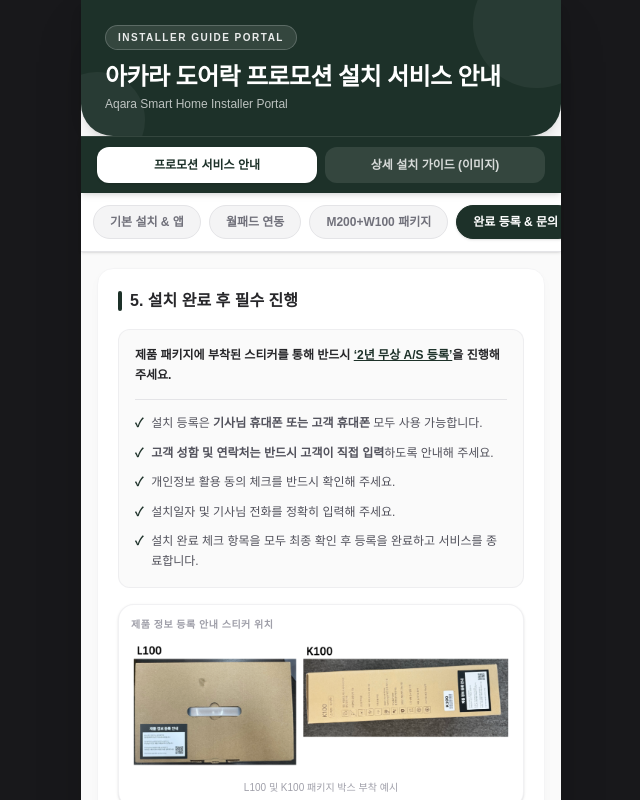
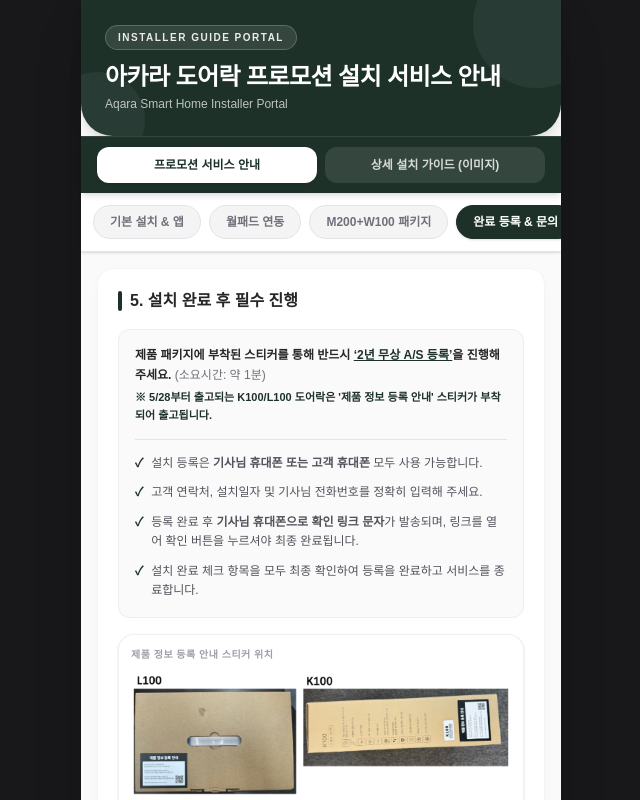
Before and after one commit to JyongSong/warranty-h5, a Next.js app: page /install-guide in a window 1280 px wide. Both pictures are taken after a click on the button "완료 등록 & 문의". Shown: the top 800 px of the page, without its empty margins (319-959 px from the left). Built offline with nearby package versions, Linux system fonts and the light colour scheme.

Commit message:
Update install-guide page with proof screenshot and 5/28 shipment sticker notice

```diff
--- a/src/app/install-guide/page.tsx
+++ b/src/app/install-guide/page.tsx
@@ -161,7 +161,7 @@
                           </div>
                         </div>
 
-                        <div className="space-y-1.5 text-zinc-600 text-[11px] leading-relaxed">
+                        <div className="space-y-2 text-zinc-600 text-[11px] leading-relaxed">
                           <p className="font-semibold text-zinc-700">
                             ✓ 증빙 방법:
                           </p>
@@ -169,6 +169,19 @@
                             <span className="absolute left-1 top-1.5 w-1 h-1 rounded-full bg-zinc-400" />
                             Aqara Home 앱 내 도어락 화면을 사진으로 촬영하여 이카운트에 업로드해 주시면 증빙으로 인정됩니다.
                           </p>
+
+                          {/* 증빙 화면 예시 이미지 */}
+                          <div className="bg-white p-2 rounded-xl border border-zinc-200 shadow-sm overflow-hidden mt-1 max-w-[200px] mx-auto">
+                            {/* eslint-disable-next-line @next/next/no-img-element */}
+                            <img
+                              src="/promo-guide/proof-app.png"
+                              alt="Aqara Home 앱 내 도어락 증빙 화면 예시"
+                              className="w-full h-auto rounded object-contain"
+                            />
+                            <p className="text-[9px] text-zinc-400 text-center mt-1">
+                              [증빙 화면 예시]
+                            </p>
+                          </div>
 
                           <p className="text-zinc-400 font-medium leading-relaxed mt-2 text-[10.5px]">
                             ※ 단, 현장 여건상 진행이 어렵거나 인터넷 연결이 불가한 경우, 집주인이 현장에 없는 경우, 또는 고객님이 원하지 않는 경우에는 기본 설치만 진행해 주시면 됩니다.
@@ -456,9 +469,14 @@
                       </div>
 
                       <div className="bg-zinc-50 p-4 rounded-xl border border-zinc-200/50 space-y-3.5 text-xs text-zinc-600 leading-relaxed">
-                        <p className="font-semibold text-zinc-800">
-                          제품 패키지에 부착된 스티커를 통해 반드시 <span className="text-[#1d3129] font-bold underline">‘2년 무상 A/S 등록’</span>을 진행해 주세요.
-                        </p>
+                        <div className="space-y-1">
+                          <p className="font-semibold text-zinc-800">
+                            제품 패키지에 부착된 스티커를 통해 반드시 <span className="text-[#1d3129] font-bold underline">‘2년 무상 A/S 등록’</span>을 진행해 주세요. <span className="text-zinc-500 font-medium">(소요시간: 약 1분)</span>
+                          </p>
+                          <p className="text-[11px] text-[#1d3129] font-bold leading-relaxed">
+                            ※ 5/28부터 출고되는 K100/L100 도어락은 &apos;제품 정보 등록 안내&apos; 스티커가 부착되어 출고됩니다.
+                          </p>
+                        </div>
 
                         <div className="h-px bg-zinc-200" />
 
@@ -469,19 +487,15 @@
                           </li>
                           <li className="flex items-start gap-2">
                             <span className="text-[#1d3129] font-bold font-mono">✓</span>
-                            <span><strong>고객 성함 및 연락처는 반드시 고객이 직접 입력</strong>하도록 안내해 주세요.</span>
+                            <span>고객 연락처, 설치일자 및 기사님 전화번호를 정확히 입력해 주세요.</span>
                           </li>
                           <li className="flex items-start gap-2">
                             <span className="text-[#1d3129] font-bold font-mono">✓</span>
-                            <span>개인정보 활용 동의 체크를 반드시 확인해 주세요.</span>
+                            <span>등록 완료 후 <strong>기사님 휴대폰으로 확인 링크 문자</strong>가 발송되며, 링크를 열어 확인 버튼을 누르셔야 최종 완료됩니다.</span>
                           </li>
                           <li className="flex items-start gap-2">
                             <span className="text-[#1d3129] font-bold font-mono">✓</span>
-                            <span>설치일자 및 기사님 전화를 정확히 입력해 주세요.</span>
-                          </li>
-                          <li className="flex items-start gap-2">
-                            <span className="text-[#1d3129] font-bold font-mono">✓</span>
-                            <span>설치 완료 체크 항목을 모두 최종 확인 후 등록을 완료하고 서비스를 종료합니다.</span>
+                            <span>설치 완료 체크 항목을 모두 최종 확인하여 등록을 완료하고 서비스를 종료합니다.</span>
                           </li>
                         </ul>
                       </div>
```
Also changed, not shown: public/promo-guide/proof-app.png (added).
